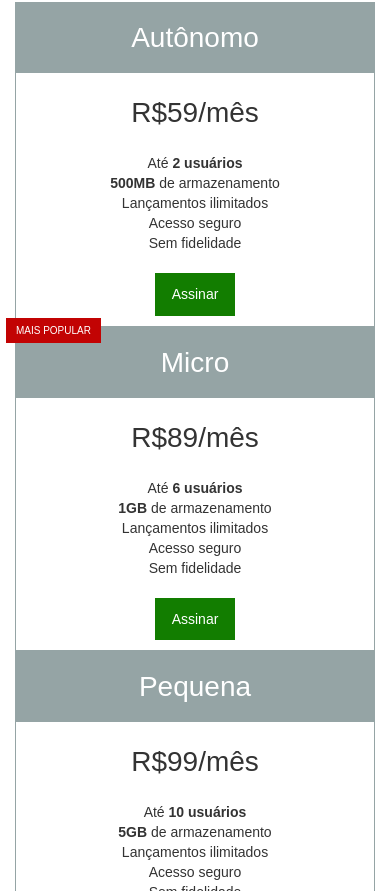
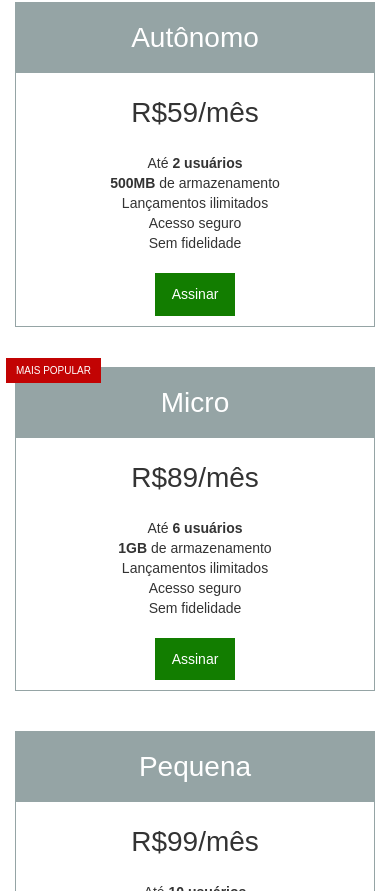
Before and after one commit to rodrigocrivelaro/projeto-frontend, a plain HTML site: page index.html in a window 390 px wide. Shown: the part 1355-2246 px from the top of the page. Drawn offline with Linux system fonts and the light colour scheme.

Commit message:
Ajustando margem do plano.

```diff
--- a/css/layout.css
+++ b/css/layout.css
@@ -42,3 +42,9 @@
   color: #fff;
   text-align: center;
 }
+
+@media(max-width: 749px) {
+  .layout-planos .row > div:not(.ultima-coluna) {
+    margin-bottom: 40px;
+  }
+}
--- a/index.html
+++ b/index.html
@@ -14,7 +14,7 @@
     <link rel="stylesheet" href="css/componentes.css">
 
   </head>
-  <body>
+   <body>
 
     <header class="layout-cabecalho  layout-cabecalho--home">
       <div class="container">
@@ -94,7 +94,7 @@
             </article>
 
           </div>
-          <div class="col-sm-4">
+          <div class="col-sm-4  ultima-coluna">
 
             <article class="plano">
               <h2 class="plano__cabecalho">Pequena</h2>
```
